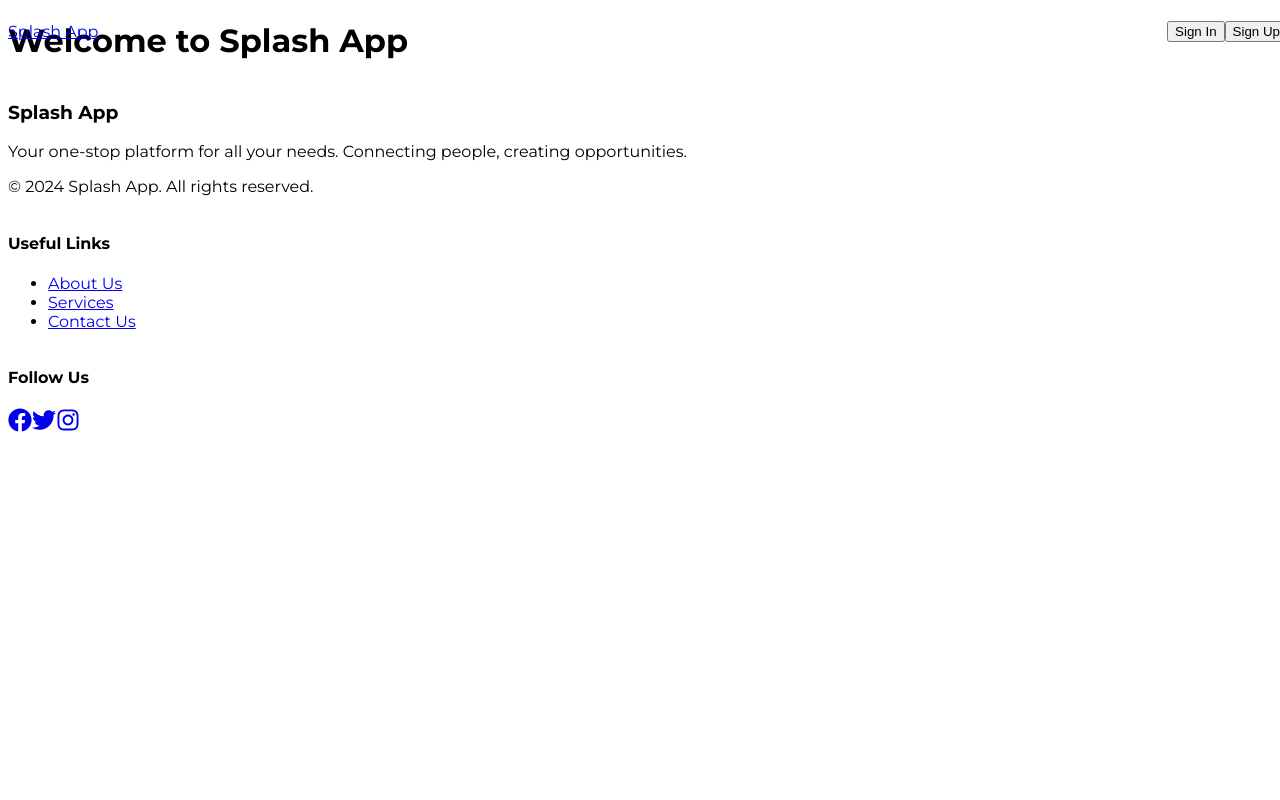
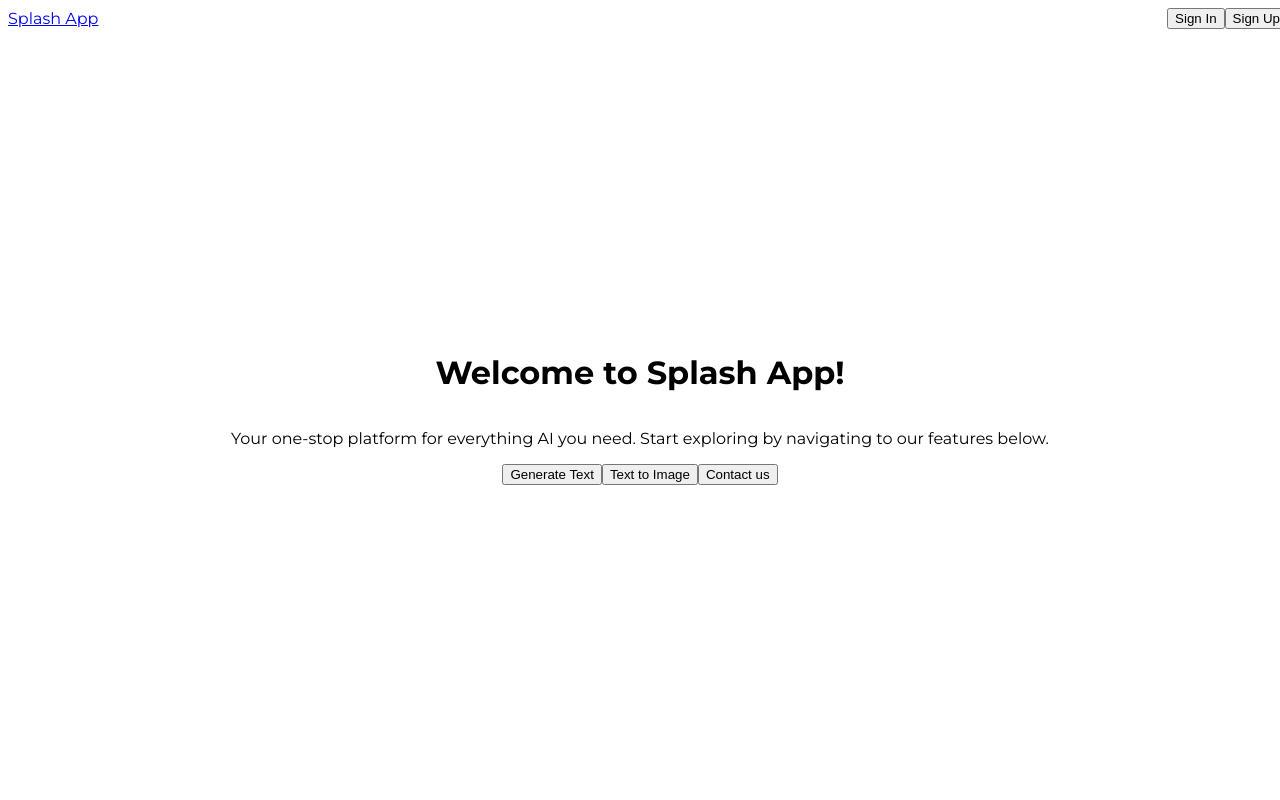
Before and after one commit to Mwesh-F/alx-project-0x03-setup, a Next.js app in the folder alx-project-0x03/: page / in a window 1280 px wide. Shown: the top 800 px of the page. Built offline with nearby package versions, Linux system fonts and the light colour scheme.

Commit message:
Update index.tsx

```diff
--- a/alx-project-0x03/pages/index.tsx
+++ b/alx-project-0x03/pages/index.tsx
@@ -1,9 +1,47 @@
-const Home = () => {
+import Button from "@/components/common/Button";
+import { useRouter } from "next/router";
+
+interface PageRouteProps {
+  pageRoute: string;
+}
+
+export default function Home() {
+  const router = useRouter();
+
+  // Imperative routing with useRouter
+  const routeToNextPage = ({ pageRoute }: PageRouteProps) => {
+    router.push(pageRoute, undefined, { shallow: false });
+  };
+
   return (
-    <div>
-      <h1> Welcome to Splash App </h1>
+    <div className="min-h-screen bg-gray-100 flex flex-col justify-center items-center text-center">
+      {/* Welcome Message */}
+      <h1 className="text-4xl font-bold text-gray-800 mb-4">
+        Welcome to Splash App!
+      </h1>
+      <p className="text-lg text-gray-600 mb-8">
+        Your one-stop platform for everything AI you need. Start exploring by
+        navigating to our features below.
+      </p>
+
+      {/* Navigation Options */}
+      <div className="flex gap-6">
+        <Button
+          action={() => routeToNextPage({ pageRoute: "/generate-text-ai" })}
+          buttonLabel="Generate Text"
+          buttonBackgroundColor="blue"
+        />
+        <Button
+          action={() => routeToNextPage({ pageRoute: "/text-to-image" })}
+          buttonLabel="Text to Image"
+          buttonBackgroundColor="green"
+        />
+        <Button
+          action={() => routeToNextPage({ pageRoute: "/counter-app" })}
+          buttonLabel="Contact us"
+          buttonBackgroundColor="orange"
+        />
+      </div>
     </div>
   );
-};
-
-export default Home;
+}
```
